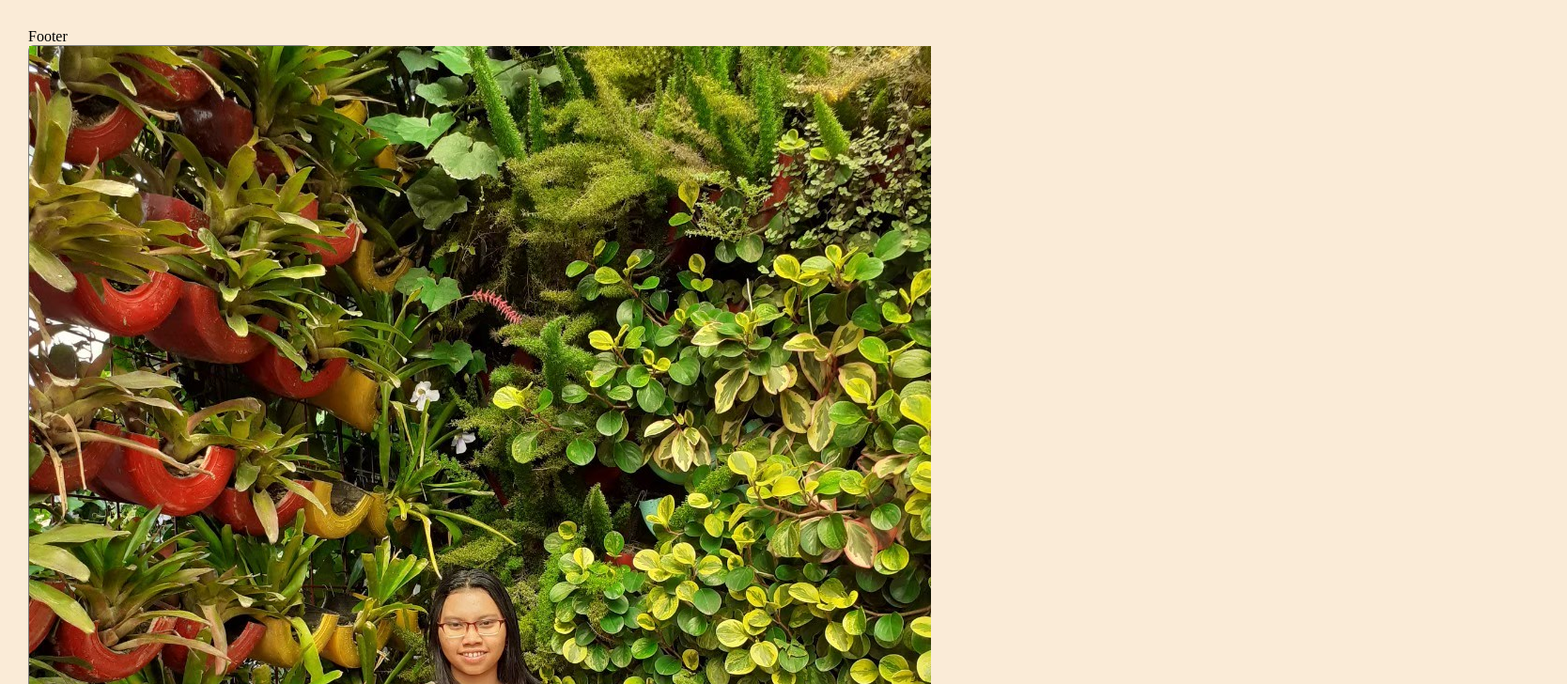
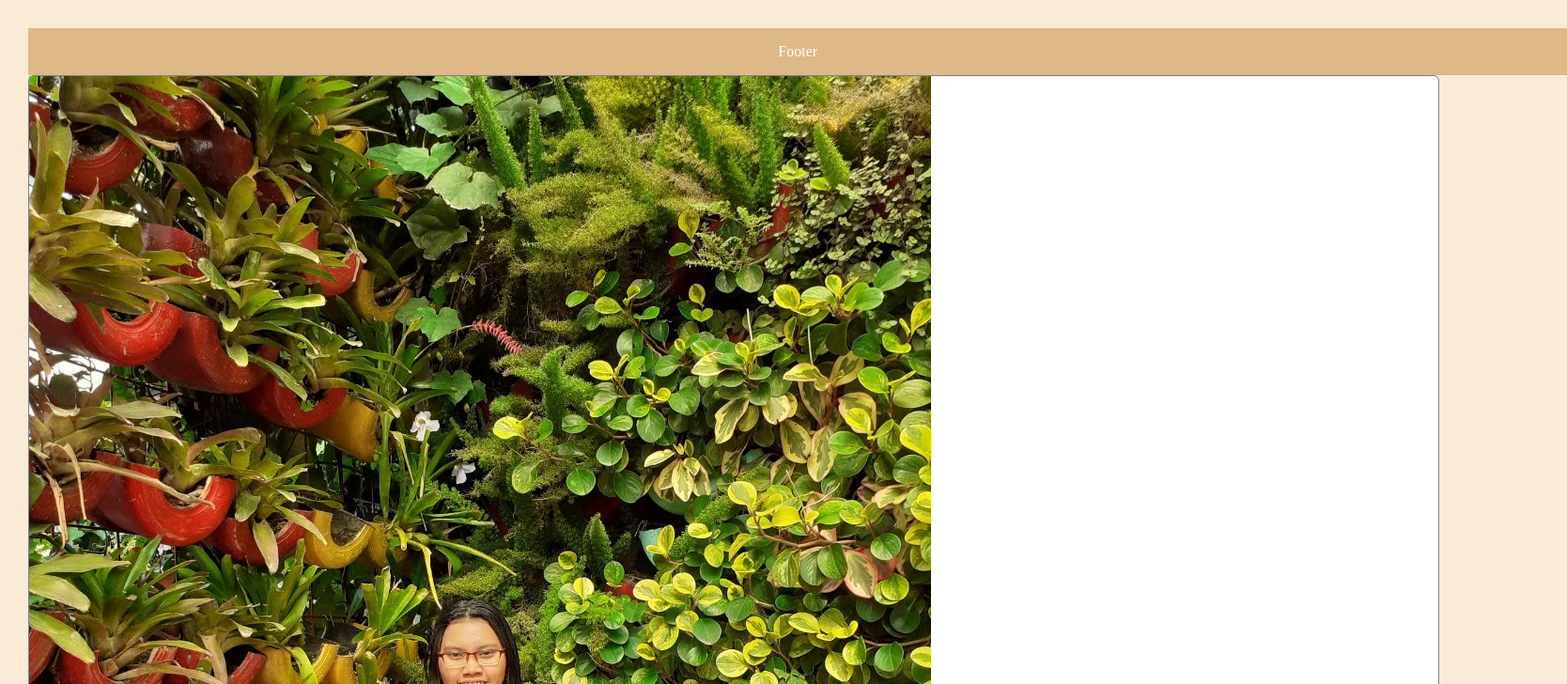
Before and after one commit to yolangcc/my-repo-from-remote, a plain HTML site: page index.html in a window 1280 px wide. Shown: the top 728 px of the page at 94% size, 1668 px wide, since content can reach past the window. Drawn offline with Linux system fonts and the light colour scheme.

Commit message:
added style for id footer

```diff
--- a/style.css
+++ b/style.css
@@ -1,21 +1,29 @@
 body {
-    width: 100%;
+    width: 128%;
     margin: 30px;
     background-color: antiquewhite;
  }
 
  #profile-container{
-    max-width: 300px;
+    max-width: 1500px;
     background-color: white;
     border: 1px solid gray;
     border-radius: 6px;
  }
 
  #profile-image{
-    width: 100%;
+    width: 128%;
     height: auto;
  }
 
  #profile-name{
     text-align: center;
  }
+ #footer {
+    width: 100%;
+    height: 50px;
+    line-height: 50px;
+    background-color: burlywood;
+    text-align: center;
+    color: white;
+ }
```
